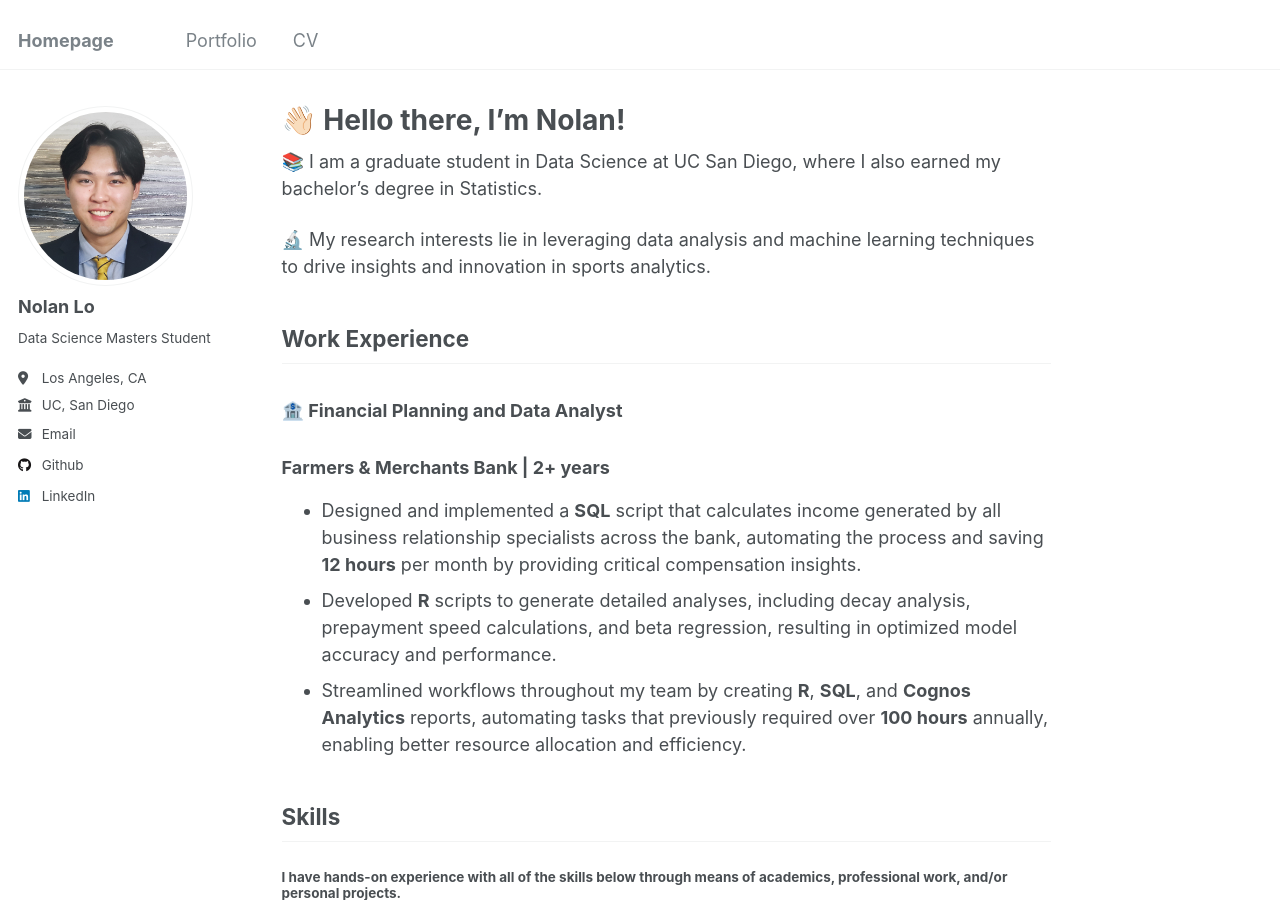
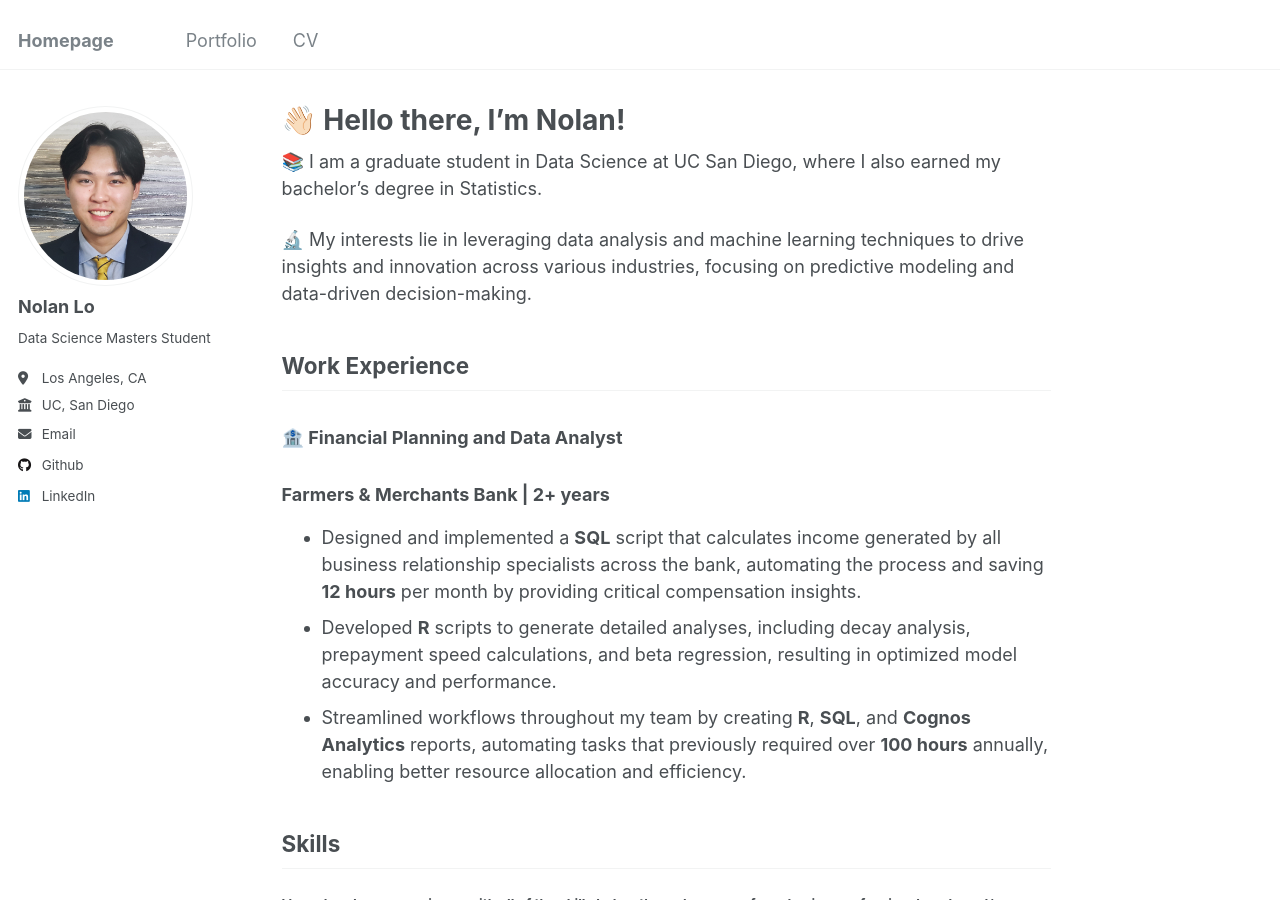
Before and after one commit to Nolan-Lo/Nolan-Lo.github.io, a Jekyll site: the page built from _pages/about.md, in a window 1280 px wide and 900 px high. Built offline with Jekyll 4.4.1, drawn with Linux system fonts in a browser that asks for light colours.

Commit message:
Update about.md

```diff
--- a/_pages/about.md
+++ b/_pages/about.md
@@ -9,7 +9,7 @@ redirect_from:
 
 📚 I am a graduate student in Data Science at UC San Diego, where I also earned my bachelor's degree in Statistics.
 
-🔬 My research interests lie in leveraging data analysis and machine learning techniques to drive insights and innovation in sports analytics.
+🔬 My interests lie in leveraging data analysis and machine learning techniques to drive insights and innovation across various industries, focusing on predictive modeling and data-driven decision-making.
 
 
 ## Work Experience
```
